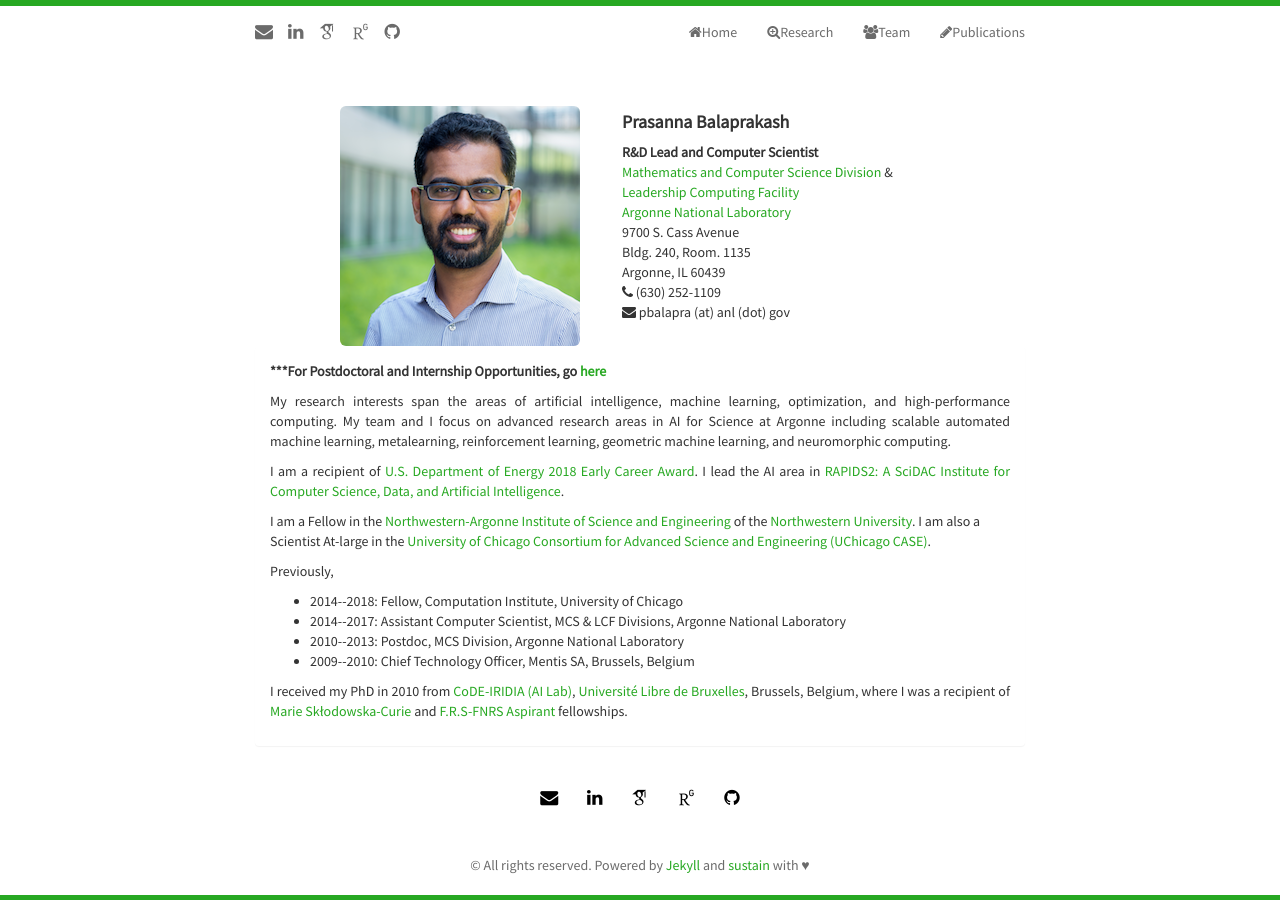
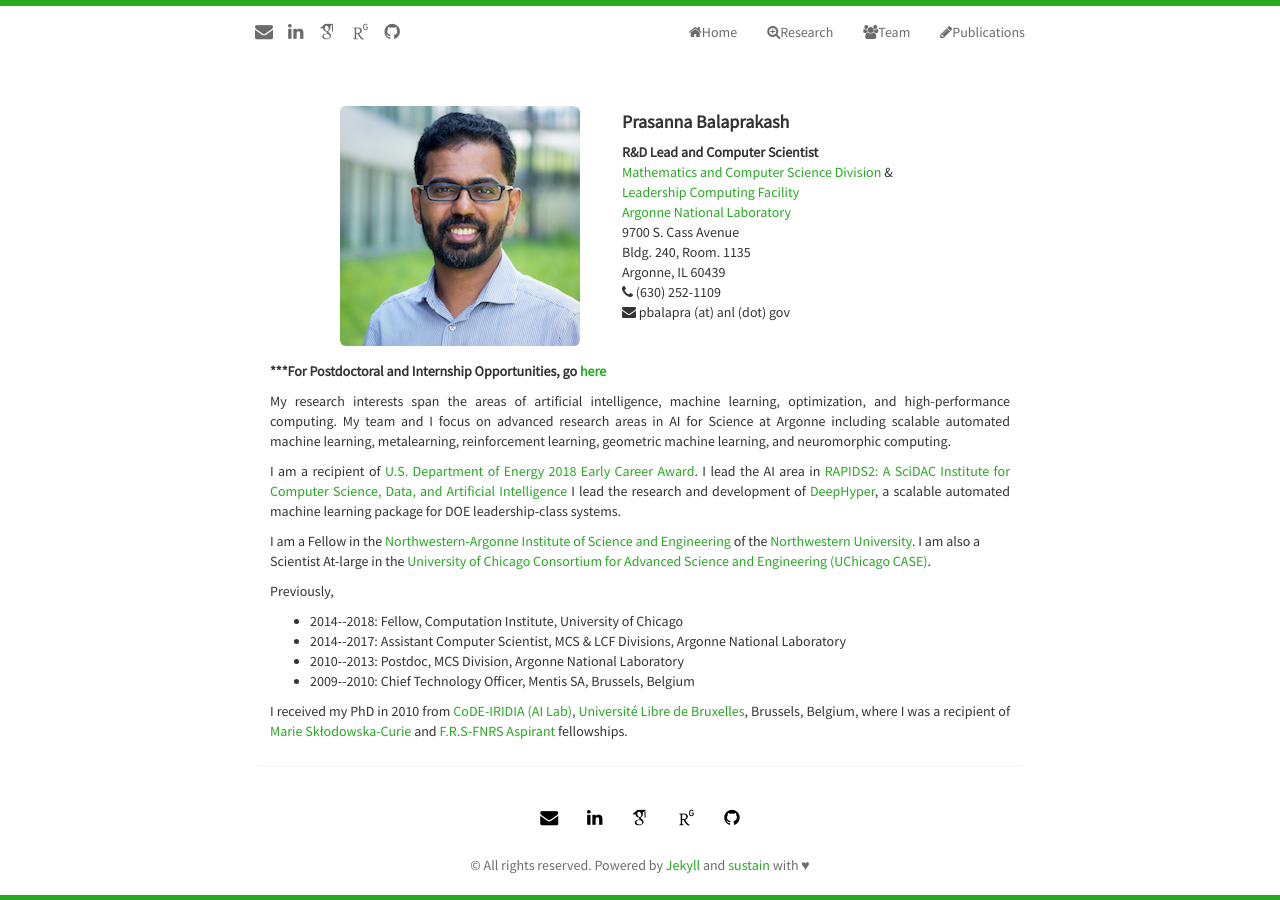
Before and after one commit to pbalapra/pbalapra.github.io, a Jekyll site: the page built from index.html, in a window 1280 px wide. Built offline with Jekyll 4.4.1, drawn with Linux system fonts in a browser that asks for light colours; nearby versions of some CDN libraries; some web fonts are replaced; the list of posts is cut into pages by our own code.

Commit message:
edits to main page

```diff
--- a/index.html
+++ b/index.html
@@ -58,7 +58,8 @@ title: Home Page of Prasanna Balaprakash
                 </p>
                 <p align="justify">
                     I am a recipient of <a href="http://www.anl.gov/articles/three-argonne-scientists-receive-doe-early-career-awards" target="_blank">U.S. Department of Energy 2018 Early Career Award</a>.
-                    I lead the AI area in <a href="https://rapids.lbl.gov/" target="_blank"> RAPIDS2: A SciDAC Institute for Computer Science, Data, and Artificial Intelligence</a>.
+                    I lead the AI area in <a href="https://rapids.lbl.gov/" target="_blank"> RAPIDS2: A SciDAC Institute for Computer Science, Data, and Artificial Intelligence</a>
+                    I lead the research and development of <a href="https://deephyper.readthedocs.io/en/latest/" target="_blank">DeepHyper</a>, a scalable automated machine learning package for DOE leadership-class systems.
                 </p>
                 <p> I am a Fellow <!--in the <a href="https://www.ci.uchicago.edu/" target="_blank">Computation Institute</a> of the <a href="https://www.uchicago.edu/" target="_blank">University of Chicago</a> and -->
                     in the <a href="http://naise.northwestern.edu/" target="_blank">Northwestern-Argonne Institute of Science and Engineering</a> of the <a href="http://www.northwestern.edu/" target="_blank">Northwestern University</a>.
```
Also changed, not shown: _includes/publications.html (+4 -3 lines).
